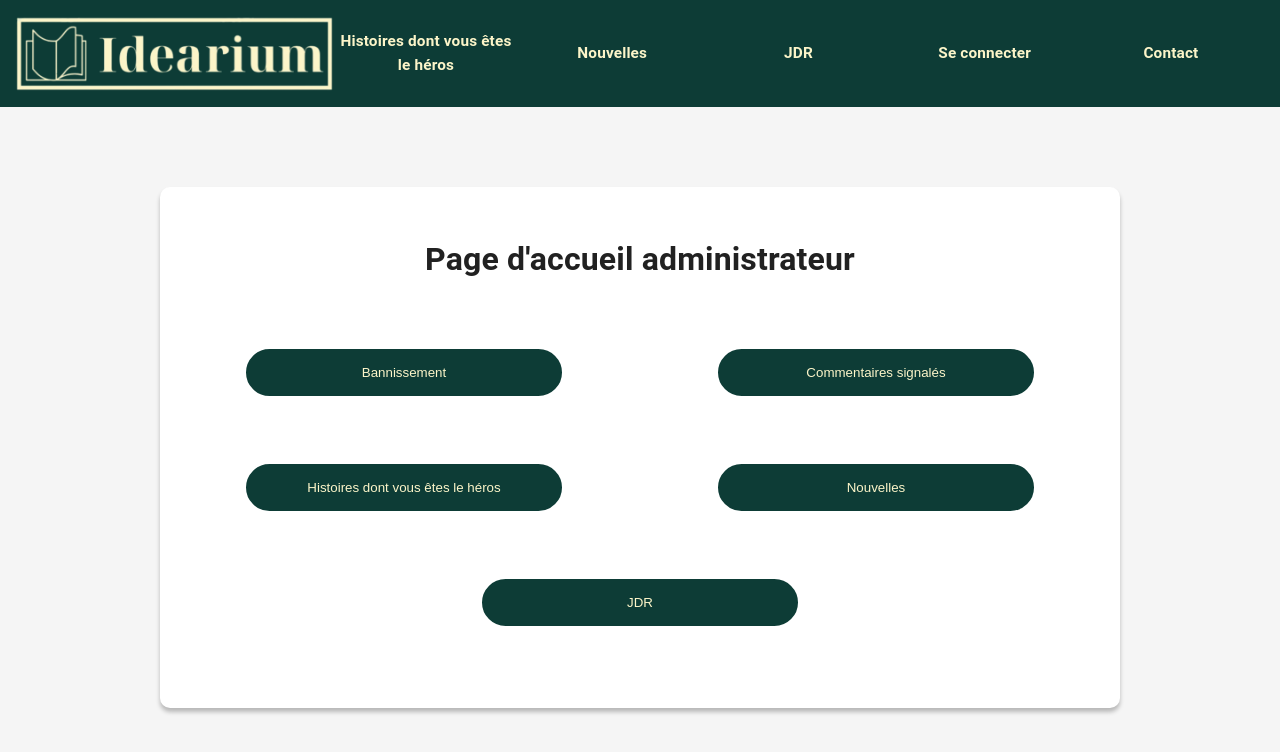
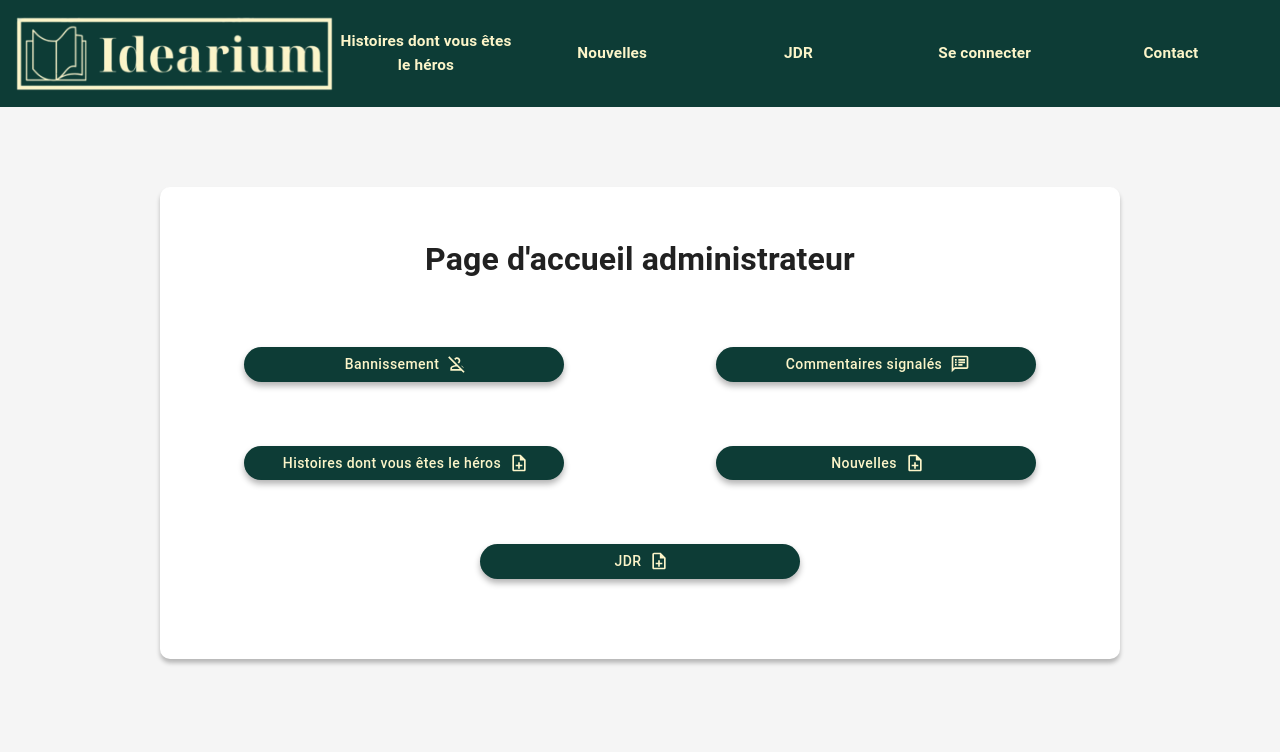
Before and after one commit to Florian59c/Blog-JDR-front, a Next.js app: page /MJ/adminPage in a window 1280 px wide. Shown: the top 752 px of the page. Built offline with nearby package versions, Linux system fonts and the light colour scheme.

Commit message:
feat: new buttons styles for admin home page, banishment and reported comment

```diff
--- a/pages/MJ/adminPage.tsx
+++ b/pages/MJ/adminPage.tsx
@@ -1,28 +1,37 @@
 import classNames from 'classnames';
 import styles from '../../styles/MJ/adminPage.module.css';
 import Link from "next/link";
+import { Button } from '@mui/material';
+import PersonOffOutlinedIcon from '@mui/icons-material/PersonOffOutlined';
+import SpeakerNotesOutlinedIcon from '@mui/icons-material/SpeakerNotesOutlined';
+import NoteAddOutlinedIcon from '@mui/icons-material/NoteAddOutlined';
 
 export default function AdminPage() {
   const pages = [
     {
       title: 'Bannissement',
-      link: 'banishment'
+      link: 'banishment',
+      icon: <PersonOffOutlinedIcon />
     },
     {
       title: 'Commentaires signalés',
-      link: 'reportedComments'
+      link: 'reportedComments',
+      icon: <SpeakerNotesOutlinedIcon />
     },
     {
       title: 'Histoires dont vous êtes le héros',
-      link: 'yourHeroStoriesAdmin'
+      link: 'yourHeroStoriesAdmin',
+      icon: <NoteAddOutlinedIcon />
     },
     {
       title: 'Nouvelles',
-      link: 'newsAdmin'
+      link: 'newsAdmin',
+      icon: <NoteAddOutlinedIcon />
     },
     {
       title: 'JDR',
-      link: 'jdrAdmin'
+      link: 'jdrAdmin',
+      icon: <NoteAddOutlinedIcon />
     }
   ];
 
@@ -32,11 +41,11 @@ export default function AdminPage() {
       <div className={styles.redirectButtons}>
         {pages.map((page, index) => {
           return (
-            <div key={index} className={classNames(styles.buttons, 'buttonContainer')}>
+            <div key={index} className={classNames(styles.buttons, 'btn')}>
               <Link href={`/MJ/${page.link}`}>
-                <button className="button-style button-color-validate">
+                <Button variant="outlined" color="success" sx={{ width: "100%" }} endIcon={page.icon}>
                   {page.title}
-                </button>
+                </Button>
               </Link>
             </div>
           );
```
Also changed, not shown: pages/MJ/banishment.tsx (+8 -4 lines), pages/MJ/reportedComments.tsx (+7 -5 lines).
